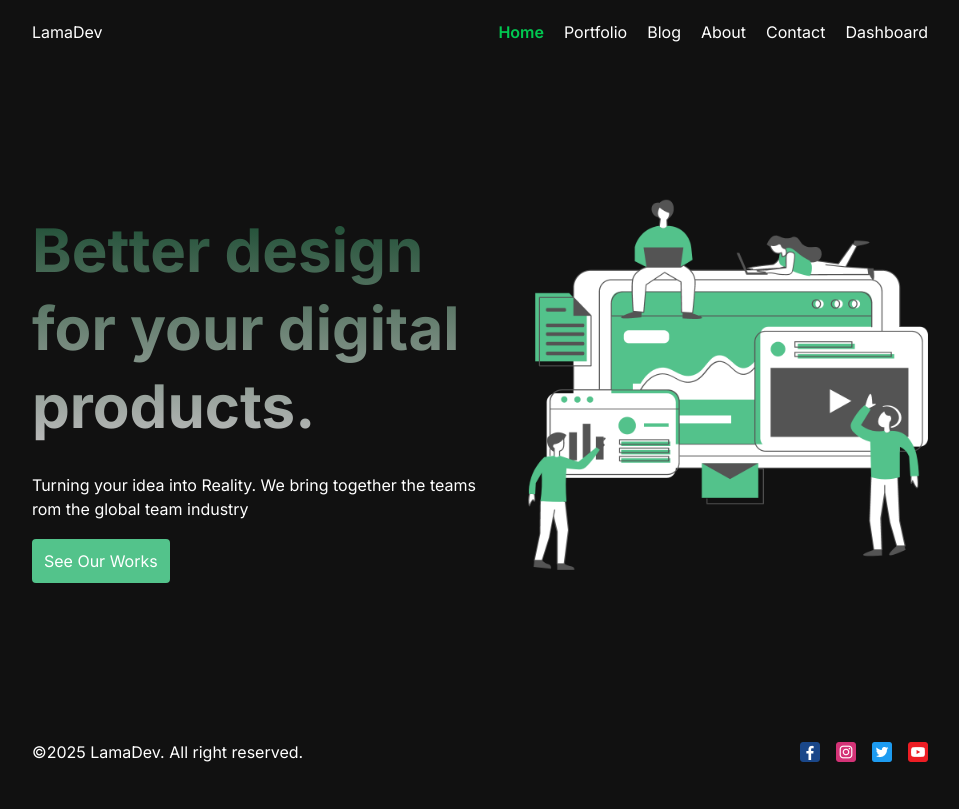
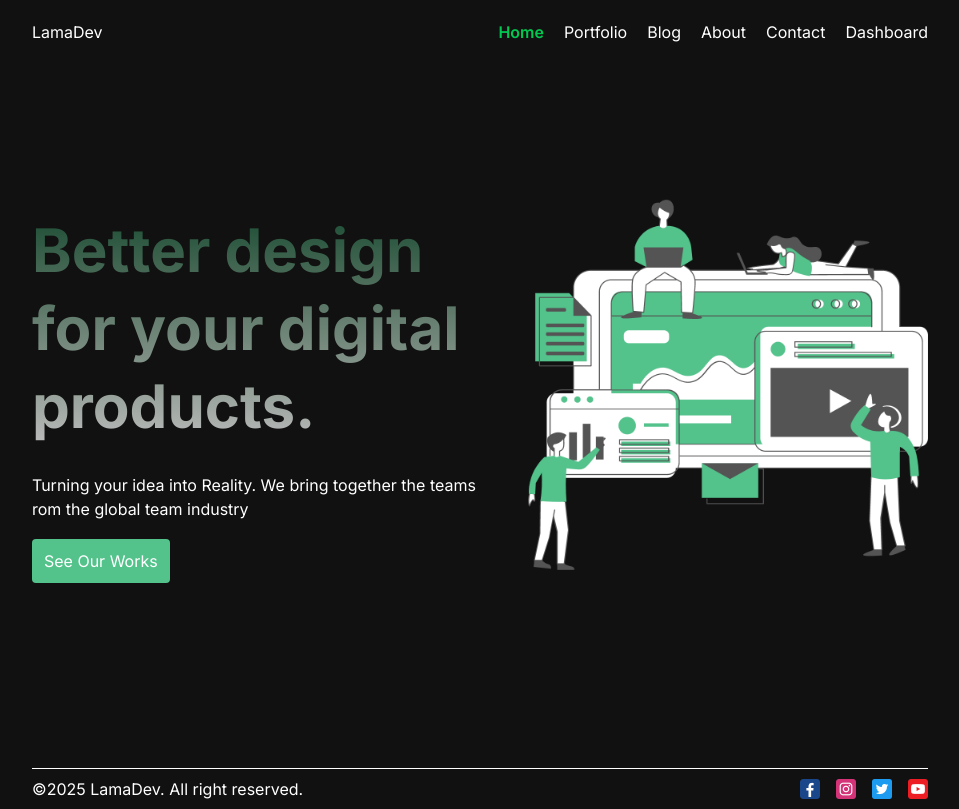
Before and after one commit to Ferico5/digital_agency, a Next.js app: page / in a window 1280 px wide. Shown: the whole page, without its empty margins (160-1119 px from the left). Built offline with nearby package versions, Linux system fonts and the light colour scheme.

Commit message:
update style

```diff
--- a/src/components/footer/page.tsx
+++ b/src/components/footer/page.tsx
@@ -3,7 +3,7 @@
 
 const Footer = () => {
   return (
-    <div className="flex items-center justify-between pb-2 pt-8">
+    <div className="flex items-center justify-between py-2 mt-15 border-t">
       <p>©2025 LamaDev. All right reserved.</p>
       {/* social media icon */}
       <div className="flex gap-4">
```
